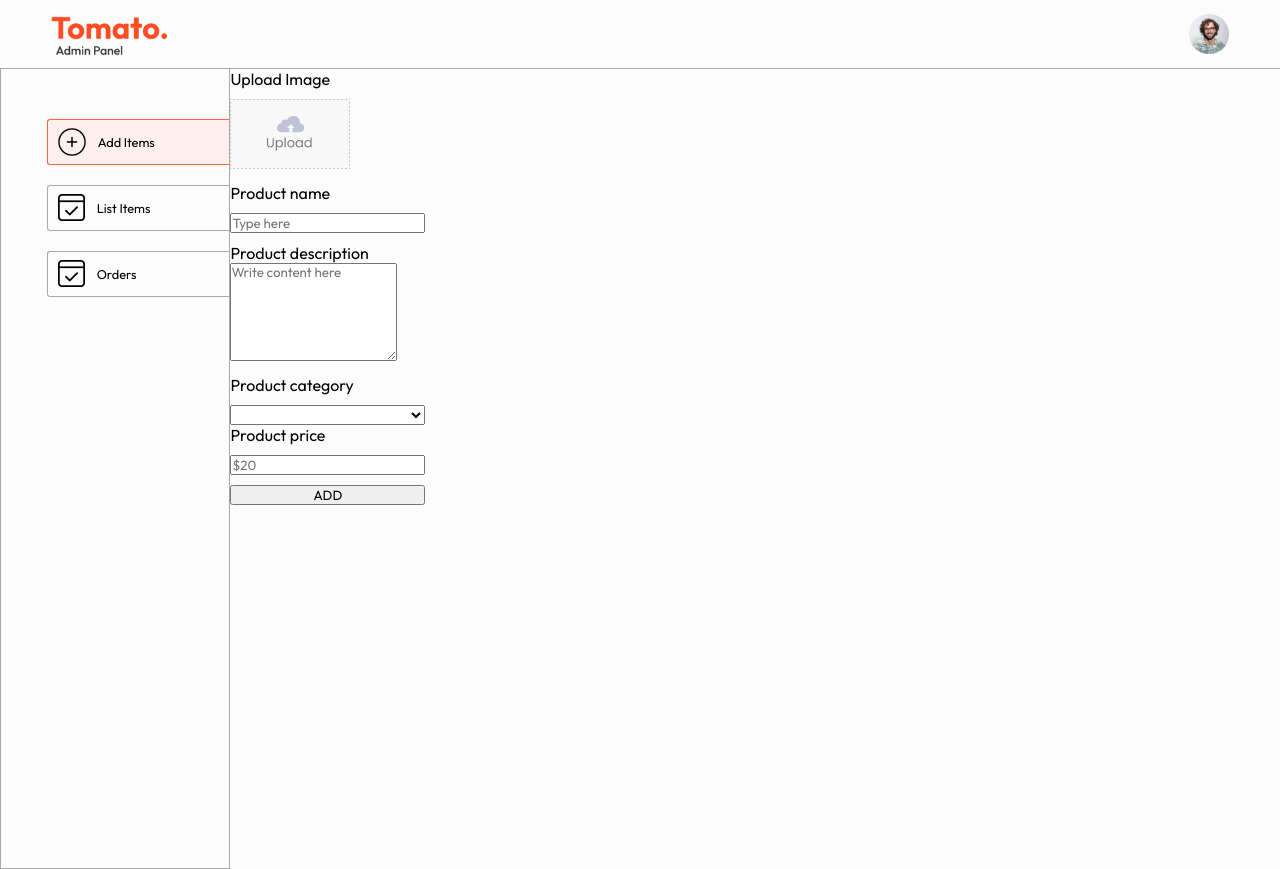
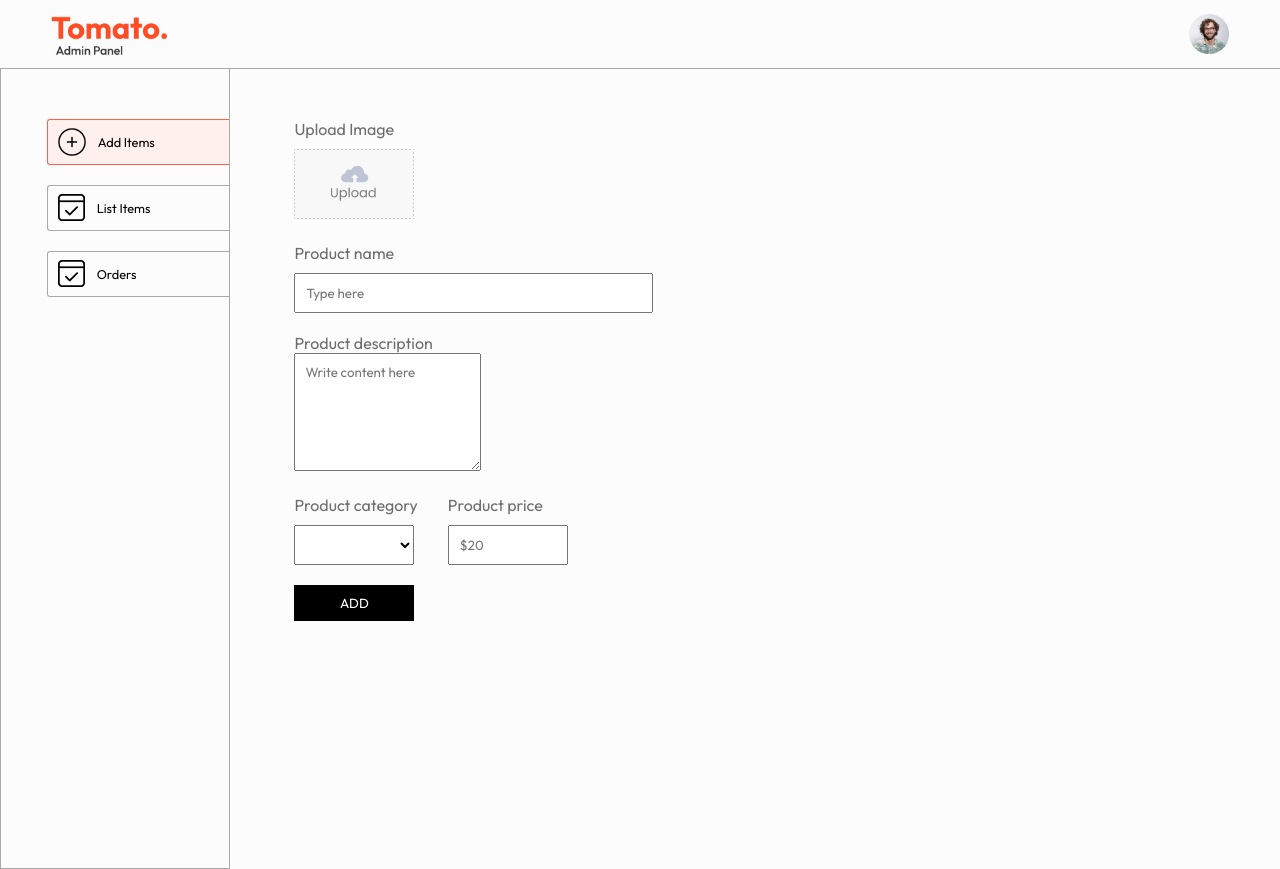
Before and after one commit to shreya-nair21/Tomato, a React (Vite) app in the folder admin/: page /add in a window 1280 px wide. Built offline with nearby package versions, Linux system fonts and the light colour scheme.

Commit message:
Add styles for Add page components

```diff
--- a/admin/src/pages/Add/Add.css
+++ b/admin/src/pages/Add/Add.css
@@ -0,0 +1,42 @@
+.add{
+  width: 70%;
+  margin-left: max(5vw, 25px);
+  margin-top: 50px;
+  color: #6d6d6d;
+  font-size: 16px;
+}
+
+.add form{
+  gap: 20px;
+}
+
+.add-img-upload{
+  width: 120px;
+}
+
+.add-product-name, .add-product-description{
+  width: max(40%, 280px);
+}
+
+.add-product-name input, .add-product-description textarea{
+  padding: 10px;
+}
+
+.add-category-price{
+  display: flex;
+  gap: 30px;
+}
+
+.add-category-price select, .add-category-price input{
+  max-width: 120px;
+  padding: 10px;
+}
+
+.add-btn{
+  max-width: 120px;
+  border: none;
+  padding: 10px;
+  background-color: black;
+  color: white;
+  cursor: pointer;
+}
```
